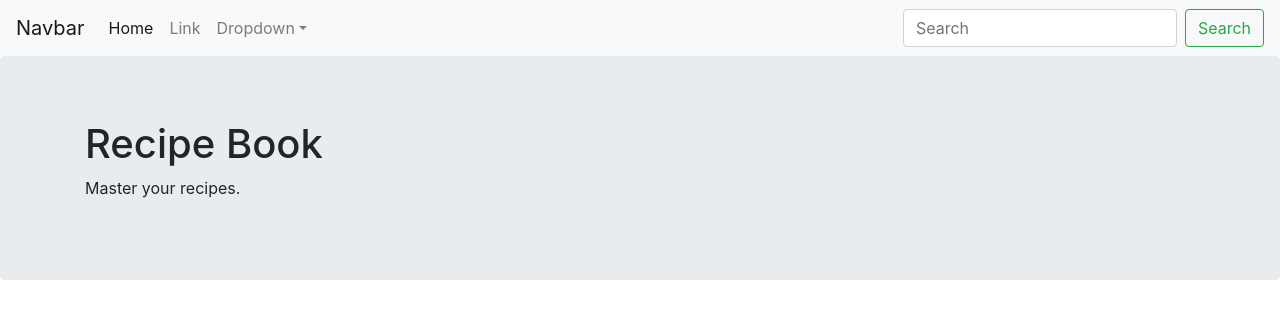
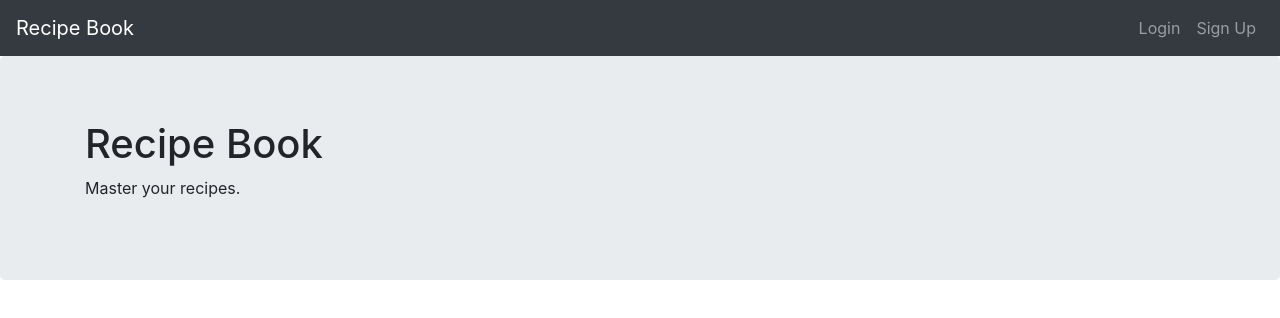
Before and after one commit to nirch/recipe-book-v4, a plain HTML site: page index.html in a window 1280 px wide. Drawn offline with nearby package versions, Linux system fonts and the light colour scheme; some packages are replaced by stand-ins of ours.

Commit message:
adding navbar menu item + navbarCtrl + initial logic for isLoggedIn

```diff
--- a/app/navbar/navbar.html
+++ b/app/navbar/navbar.html
@@ -1,28 +1,28 @@
-<nav class="navbar navbar-expand-md navbar-light bg-light">
-    <a class="navbar-brand" href="#">Navbar</a>
+<nav class="navbar navbar-expand-md navbar-dark bg-dark">
+    <a class="navbar-brand" href="#">Recipe Book</a>
     <button class="navbar-toggler d-lg-none" type="button" data-toggle="collapse" data-target="#collapsibleNavId" aria-controls="collapsibleNavId"
         aria-expanded="false" aria-label="Toggle navigation">
         <span class="navbar-toggler-icon"></span>
     </button>
     <div class="collapse navbar-collapse" id="collapsibleNavId">
         <ul class="navbar-nav mr-auto mt-2 mt-lg-0">
-            <li class="nav-item active">
-                <a class="nav-link" href="#">Home <span class="sr-only">(current)</span></a>
+            <li class="nav-item" ng-show="isUserLoggedIn()">
+                <a class="nav-link" href="#">Recipes</a>
             </li>
-            <li class="nav-item">
-                <a class="nav-link" href="#">Link</a>
-            </li>
-            <li class="nav-item dropdown">
-                <a class="nav-link dropdown-toggle" href="#" id="dropdownId" data-toggle="dropdown" aria-haspopup="true" aria-expanded="false">Dropdown</a>
-                <div class="dropdown-menu" aria-labelledby="dropdownId">
-                    <a class="dropdown-item" href="#">Action 1</a>
-                    <a class="dropdown-item" href="#">Action 2</a>
-                </div>
+            <li class="nav-item" ng-show="isUserLoggedIn()">
+                <a class="nav-link" href="#">New</a>
             </li>
         </ul>
-        <form class="form-inline my-2 my-lg-0">
-            <input class="form-control mr-sm-2" type="text" placeholder="Search">
-            <button class="btn btn-outline-success my-2 my-sm-0" type="submit">Search</button>
-        </form>
+        <ul class="navbar-nav ml-auto mt-2 mt-lg-0">
+            <li class="nav-item" ng-hide="isUserLoggedIn()">
+                <a class="nav-link" href="#">Login</a>
+            </li>
+            <li class="nav-item" ng-hide="isUserLoggedIn()">
+                <a class="nav-link" href="#">Sign Up</a>
+            </li>
+            <li class="nav-item" ng-show="isUserLoggedIn()">
+                <a class="nav-link" href="#">Logout</a>
+            </li>
+        </ul>
     </div>
 </nav>
--- /dev/null
+++ b/app/navbar/navbarCtrl.js
@@ -0,0 +1,8 @@
+
+app.controller("navbarCtrl", function($scope) {
+
+    $scope.isUserLoggedIn = function() {
+        return false;
+    }
+
+})
--- a/app/navbar/navbarDir.js
+++ b/app/navbar/navbarDir.js
@@ -2,6 +2,7 @@
 app.directive("recipeNavbar", function() {
     return {
         templateUrl: "app/navbar/navbar.html",
-        restrcit: "E"
+        restrcit: "E",
+        controller: "navbarCtrl"
     }
 })
--- a/index.html
+++ b/index.html
@@ -27,6 +27,7 @@
     <link rel="stylesheet" href="style.css">
     <script src="app/app.js"></script>
     <script src="app/navbar/navbarDir.js"></script>
+    <script src="app/navbar/navbarCtrl.js"></script>
 </head>
 
 <body>
```
